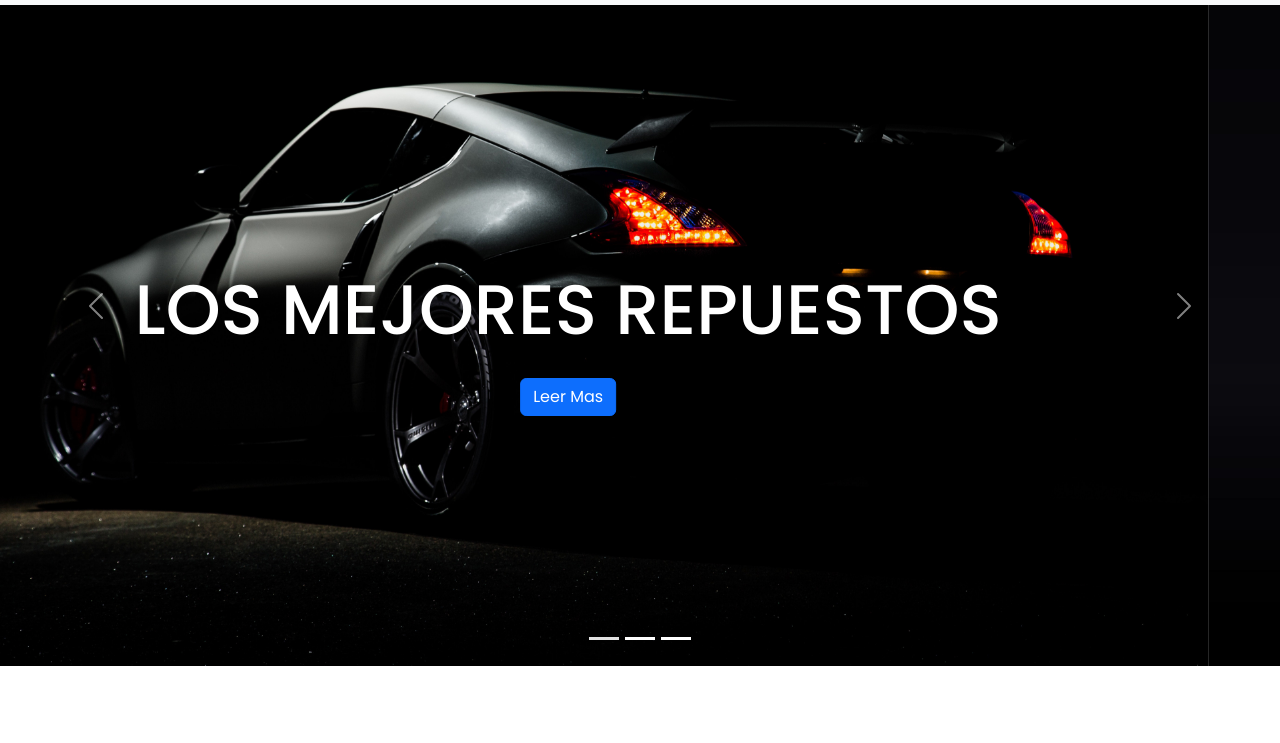
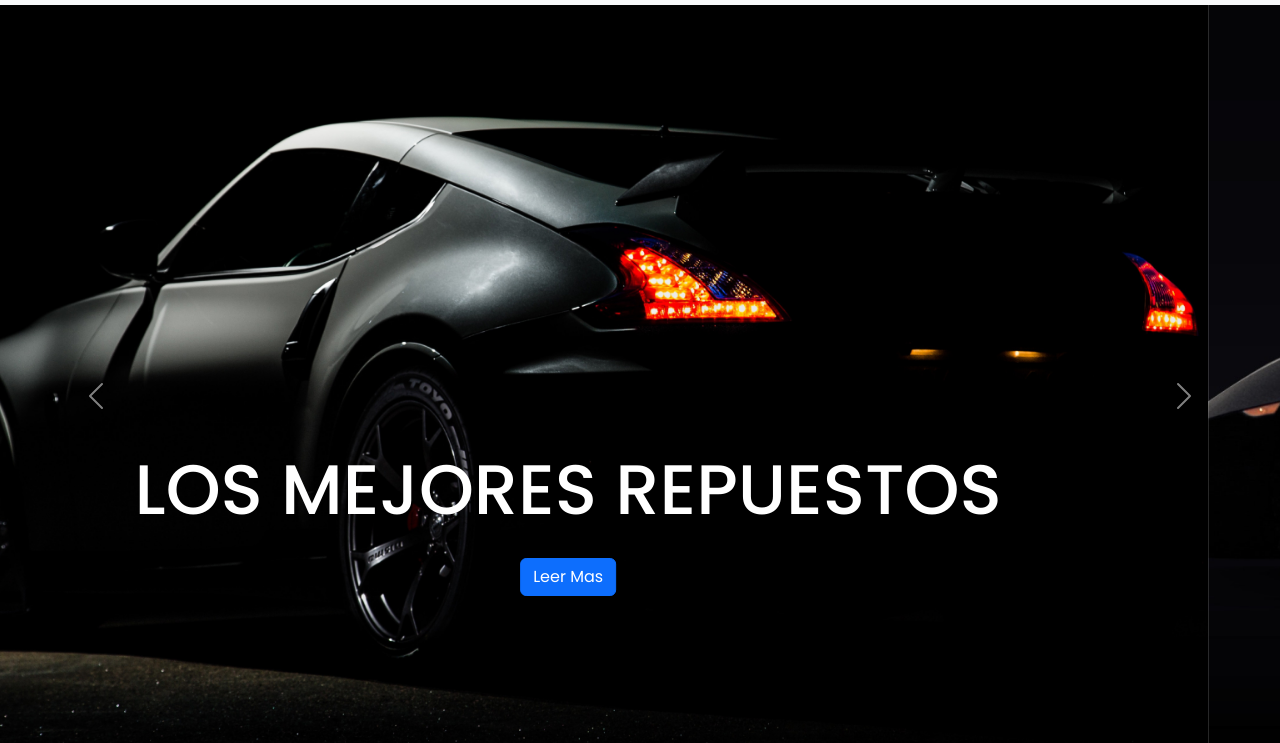
Before and after one commit to David8300/Repuestos, a plain HTML site: page index.html in a window 1280 px wide. Shown: the part 54-797 px from the top of the page. Drawn offline with nearby package versions, Linux system fonts and the light colour scheme.

Commit message:
Update style.css

```diff
--- a/style.css
+++ b/style.css
@@ -6,10 +6,10 @@
 
 
 
-/* .carousel-item img {
+.carousel-item img {
     height: 900px;
     object-fit: cover;
-} */
+}
 
 
 .navbar a{
```
